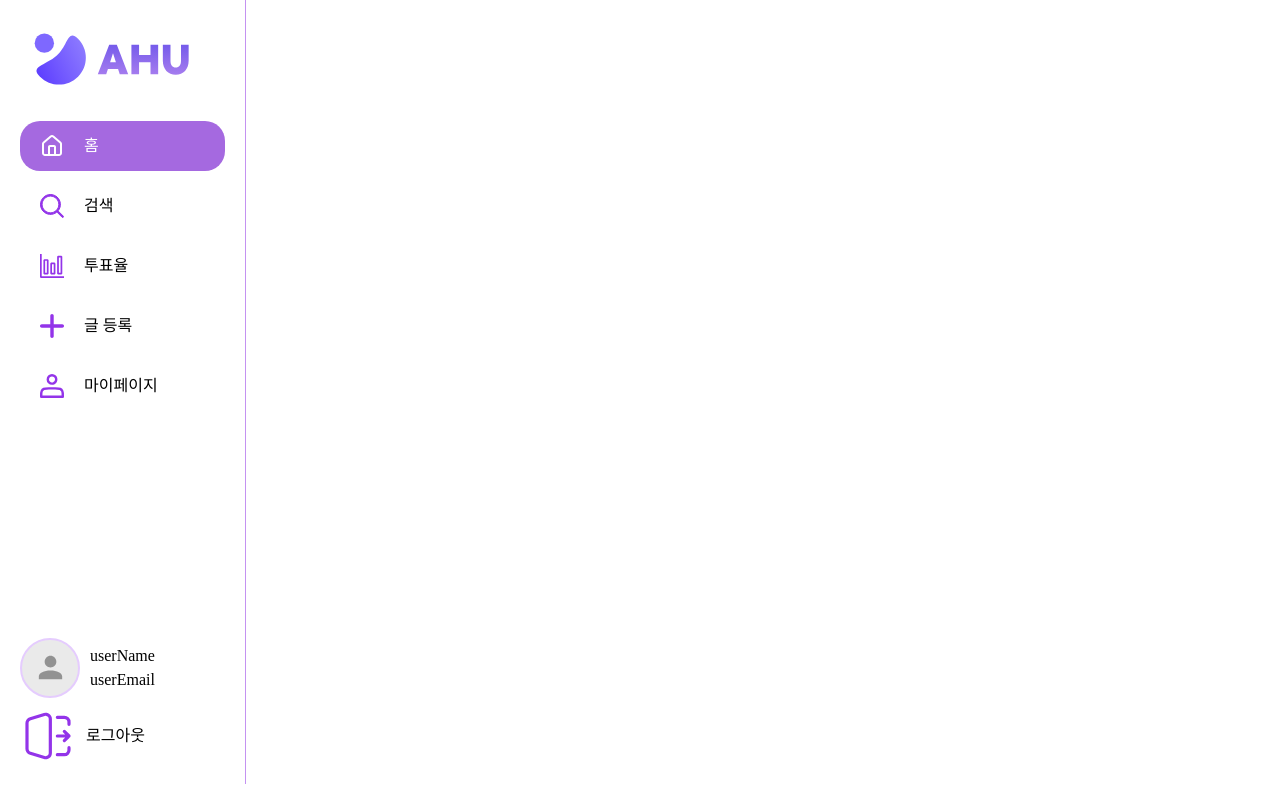
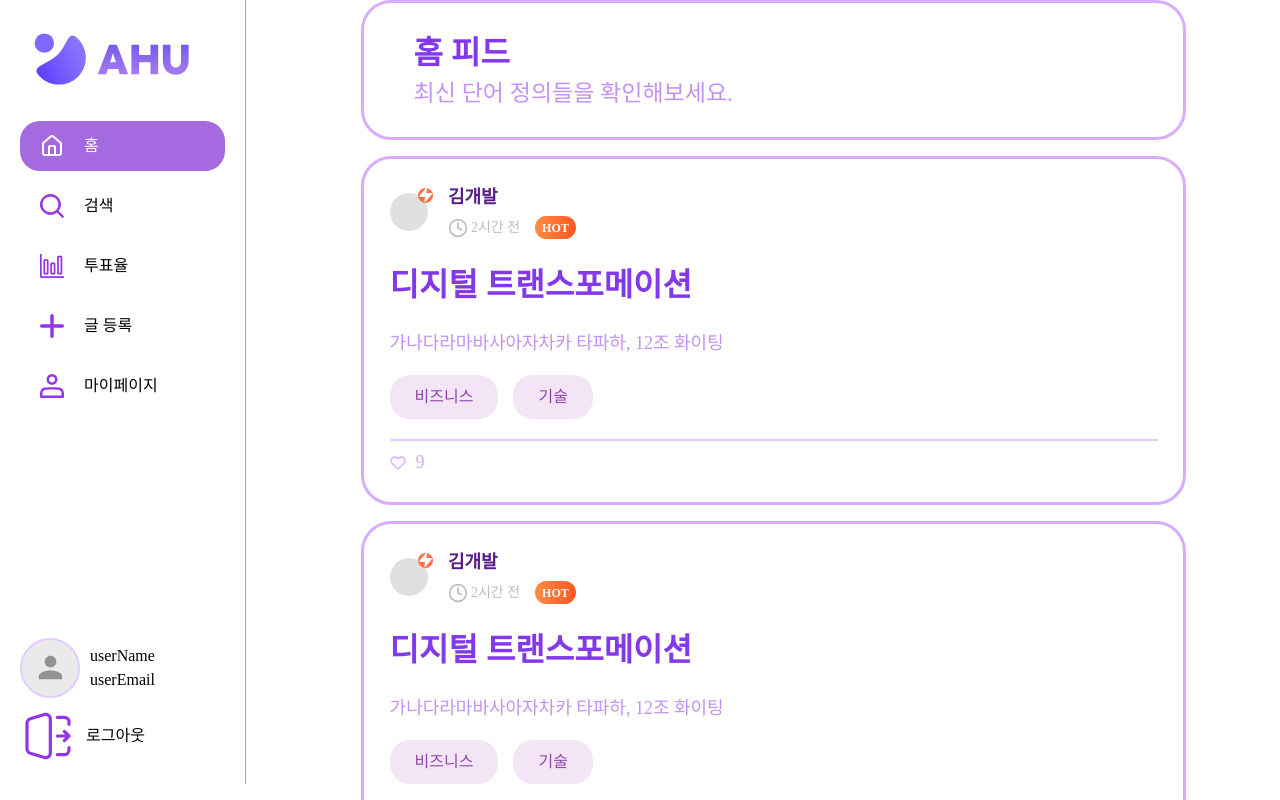
Before and after one commit to dsm-hackerton-12/AHU_FrontEnd, a React (Vite) app: page / in a window 1280 px wide. Built offline with nearby package versions, Linux system fonts and the light colour scheme.

Commit message:
feat :: 홈 화면 제작

```diff
--- a/src/Router.tsx
+++ b/src/Router.tsx
@@ -1,14 +1,12 @@
 import {BrowserRouter, Routes, Route} from "react-router-dom"
-import TopTextLayer from "./components/topTextLayer/topTextLayer"
-import Aside from "./components/Aside/Index"
+import Home from "./pages/home"
 
 
 export default function Router() {
   return (
     <BrowserRouter>
       <Routes>
-        <Route path="/t" element={<TopTextLayer title="이선우" text="공부해" />} />
-        <Route path="/" element={<Aside />} />
+        <Route path="/" element={<Home />} />
       </Routes>
     </BrowserRouter>
   )
--- /dev/null
+++ b/src/components/post/Postbody.tsx
@@ -0,0 +1,47 @@
+import * as S from "./style";
+import * as Icon from "./postIcon"
+
+const mock = ["비즈니스", "기술"]
+
+export default function PostBody() {
+  return (
+    <S.Container>
+      <S.ProfileContainer>
+        <S.ProfileImageWrapper>
+          <S.Profile />
+          <S.LightningIcon>
+            <Icon.LightningIconSVG />
+          </S.LightningIcon>
+        </S.ProfileImageWrapper>
+        <S.UserInfo>
+          <S.Name>{"김개발"}</S.Name>
+          <S.PostInfo>
+            <S.Time>
+              <Icon.ClockIcon />
+              {"2시간 전"}
+            </S.Time>
+            <S.HotBadge>HOT</S.HotBadge>
+          </S.PostInfo>
+        </S.UserInfo>
+      </S.ProfileContainer>
+
+      <S.Title>{"디지털 트랜스포메이션"}</S.Title>
+      <S.BodyText>{"가나다라마바사아자차카 타파하, 12조 화이팅"}</S.BodyText>
+
+      <S.TagsContainer>
+        {mock.map((tag) => {
+          return (
+            <S.Tag>{tag}</S.Tag>
+          )}
+        )}
+      </S.TagsContainer>
+
+      <S.Divider />
+
+      <S.LikesContainer>
+        <Icon.HeartIcon />
+        <S.LikeCount>9</S.LikeCount>
+      </S.LikesContainer>
+    </S.Container>
+  );
+};
--- /dev/null
+++ b/src/components/post/postIcon.tsx
@@ -0,0 +1,48 @@
+export const ClockIcon = () => (
+  <svg
+    width="20"
+    height="20"
+    viewBox="0 0 24 24"
+    fill="none"
+    xmlns="http://www.w3.org/2000/svg"
+  >
+    <path
+      d="M12 22C17.5228 22 22 17.5228 22 12C22 6.47715 17.5228 2 12 2C6.47715 2 2 6.47715 2 12C2 17.5228 6.47715 22 12 22Z"
+      stroke="#BDBDBD"
+      strokeWidth="2"
+      strokeLinecap="round"
+      strokeLinejoin="round"
+    />
+    <path
+      d="M12 6V12L16 14"
+      stroke="#BDBDBD"
+      strokeWidth="2"
+      strokeLinecap="round"
+      strokeLinejoin="round"
+    />
+  </svg>
+);
+
+export const HeartIcon = () => (
+  <svg
+    width="16"
+    height="16"
+    viewBox="0 0 24 24"
+    fill="none"
+    xmlns="http://www.w3.org/2000/svg"
+  >
+    <path
+      d="M20.84 4.61a5.5 5.5 0 0 0-7.78 0L12 5.67l-1.06-1.06a5.5 5.5 0 0 0-7.78 7.78l1.06 1.06L12 21.23l7.78-7.78 1.06-1.06a5.5 5.5 0 0 0 0-7.78z"
+      stroke="#D8ADFF"
+      strokeWidth="2"
+      strokeLinecap="round"
+      strokeLinejoin="round"
+    />
+  </svg>
+);
+
+export const LightningIconSVG = () => (
+    <svg width="16" height="16" viewBox="0 0 24 24" fill="white" xmlns="http://www.w3.org/2000/svg">
+        <path d="M13 2L3 14H12L11 22L21 10H12L13 2Z" stroke="white" strokeWidth="2" strokeLinecap="round" strokeLinejoin="round"/>
+    </svg>
+)
--- /dev/null
+++ b/src/components/post/style.tsx
@@ -0,0 +1,120 @@
+import styled from "@emotion/styled";
+
+export const Container = styled.div`
+  width: 60vw;
+  border: 3px solid #d8adff;
+  border-radius: 30px;
+  padding: 2vw;
+  font-family: "Pretendard";
+`;
+
+export const ProfileContainer = styled.div`
+  display: flex;
+  align-items: center;
+  gap: 20px;
+`;
+
+export const ProfileImageWrapper = styled.div`
+  position: relative;
+  width: 3vw;
+  height: 3vw;
+`;
+
+export const Profile = styled.div`
+  border-radius: 100%;
+  width: 3vw;
+  height: 3vw;
+  background-color: #e0e0e0;
+`;
+
+export const LightningIcon = styled.div`
+  position: absolute;
+  top: -5px;
+  right: -5px;
+  width: 1.2vw;
+  height: 1.2vw;
+  background-color: #ff7043;
+  border-radius: 50%;
+  display: flex;
+  align-items: center;
+  justify-content: center;
+  color: white;
+`;
+
+export const UserInfo = styled.div`
+  display: flex;
+  flex-direction: column;
+  gap: 5px;
+`;
+
+export const Name = styled.span`
+  font-weight: bold;
+  font-size: 18px;
+  color: #581C87;
+`;
+
+export const PostInfo = styled.div`
+  display: flex;
+  align-items: center;
+  gap: 15px;
+`;
+
+export const Time = styled.span`
+  color: #bdbdbd;
+  font-size: 14px;
+  display: flex;
+  align-items: center;
+  gap: 3px;
+`;
+
+export const HotBadge = styled.span`
+  padding: 2.5px 7px;
+  border-radius: 20px;
+  background: linear-gradient(90deg, #ff8c42, #ff5722);
+  color: white;
+  font-weight: bold;
+  font-size: 12px;
+`;
+
+export const Title = styled.h1`
+  font-size: 32px;
+  font-weight: bold;
+  color: #8338E9;
+`;
+
+export const BodyText = styled.p`
+  font-size: 18px;
+  color: #C492F1;
+`;
+
+export const TagsContainer = styled.div`
+  display: flex;
+  gap: 15px;
+`;
+
+export const Tag = styled.span`
+  padding: 10px 25px;
+  border-radius: 20px;
+  background-color: #f3e5f5;
+  color: #8e44ad;
+  font-weight: 500;
+`;
+
+export const Divider = styled.hr`
+  border: none;
+  height: 2px;
+  background-color: #E5CCFE;
+  margin-top: 20px;
+`;
+
+export const LikesContainer = styled.div`
+  display: flex;
+  align-items: center;
+  gap: 10px;
+  color: #d8adff;
+`;
+
+export const LikeCount = styled.span`
+  font-size: 18px;
+  font-weight: 500;
+`;
--- a/src/components/topTextLayer/TopTextLayer.tsx
+++ b/src/components/topTextLayer/TopTextLayer.tsx
@@ -1,4 +1,3 @@
-import React from "react";
 import styled from "@emotion/styled"
 
 interface Props {
@@ -15,25 +14,25 @@ function TopTextLayer({title, text}: Props) {
   )
 }
   const TopContainer = styled.div`
-    width: 1268px;
-    height: 152px;
+    width: 60vw;
     border: 3px solid #D8ADFF;
     border-radius: 30px;
+    padding: 2vw;
   `
 
   const  TopTitle = styled.h2`
-    font-size: 40px;
+    font-size: 32px;
     font-weight: 600px;
     color: #8338E9;
-    padding: 22px 0 6px 57px;
+    padding-left: 24px;
     margin: 0;
   `
 
   const TopText = styled.span`
-    font-size: 27px;
+    font-size: 23px;
     font-weight: 400px;
     color: #C492F1;
-    padding-left: 57px;
+    padding-left: 24px;
   `
 
   export default TopTextLayer
--- /dev/null
+++ b/src/pages/home.tsx
@@ -0,0 +1,34 @@
+import styled from "@emotion/styled";
+import Aside from "../components/Aside/Index";
+import PostBody from "../components/post/Postbody";
+import TopTextLayer from "../components/topTextLayer/TopTextLayer";
+
+const Body = styled.div`
+  display: flex;
+  gap: 9vw;
+  height: 100vh;
+`
+
+const OFOF = styled.div`
+  display: flex;
+  flex-direction: column;
+  gap: 2vh;
+  overflow: auto;
+  flex: 1;
+`
+
+export default function Home() {
+  return (
+    <Body>
+      <Aside />
+      <OFOF>
+        <TopTextLayer title="홈 피드" text="최신 단어 정의들을 확인해보세요." />
+        {[1, 2, 3].map((_) => {
+          return (
+            <PostBody />
+          )
+        })}
+      </OFOF>
+    </Body>
+  )
+};
```
